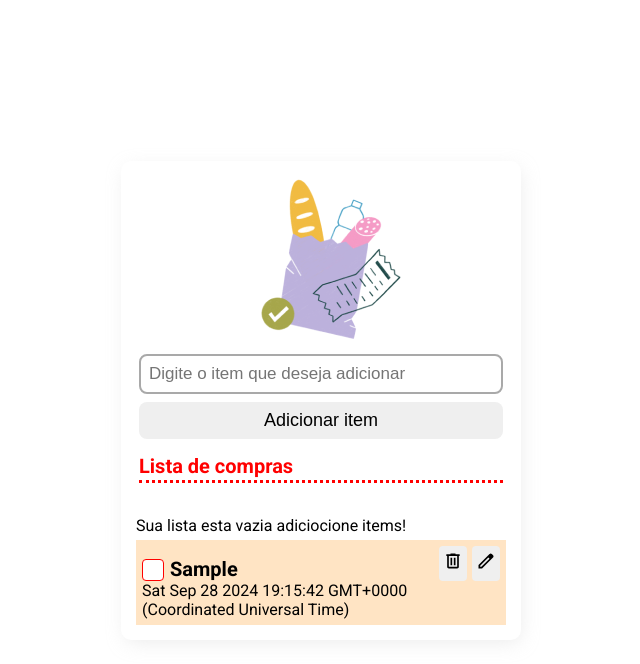
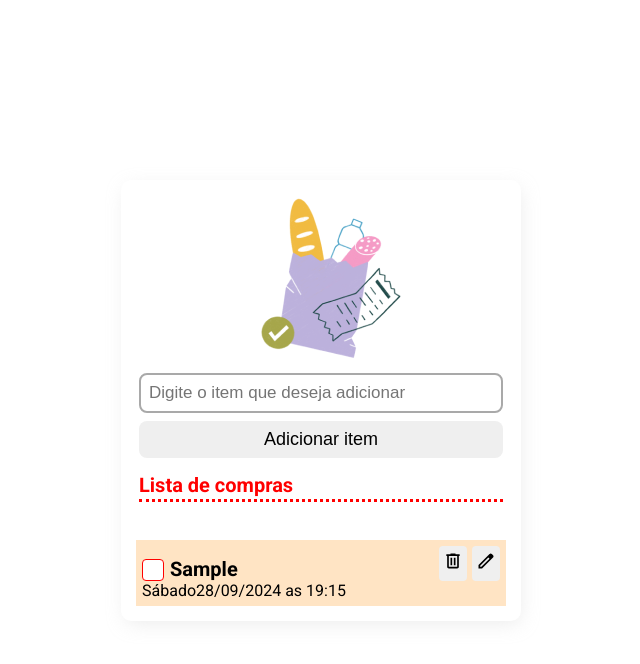
Before and after one commit to Arthursouzafut22/lista.Compras, a plain HTML site: page index.html in a window 1280 px wide. Both pictures are taken after typing "Sample" into the empty fields and a click on the button "Adicionar item". Shown: the whole page, without its empty margins (319-959 px from the left). Drawn offline with Linux system fonts and the light colour scheme.

Commit message:
creation of date and time function

```diff
--- a/index.html
+++ b/index.html
@@ -20,28 +20,9 @@
       <div class="container-compras">
 
       </div>
+      <p class="check"></p>
     </section>
 
     <script src="script.js"></script>
   </body>
 </html>
-
-
-
-<!-- <div class="card-item">
-          <div class="wrapper-1">
-            <div class="details">
-              <input type="checkbox" name="checkbox" id="checkbox" />
-              <p>Ração de gato</p>
-            </div>
-
-            <div class="wrapper-btns">
-              <button>
-                <img src="imgs/delete.svg" alt="delete" /></button
-              ><button>
-                <img src="imgs/edit.svg" alt="edit" />
-              </button>
-            </div>
-          </div>
-          <p>Terça feira 25/09/2024</p>
-        </div> -->
--- a/script.js
+++ b/script.js
@@ -1,20 +1,22 @@
-const containerCompras = document.querySelector(".container-compras");
+const listaItems = document.querySelector(".container-compras");
 let input = document.querySelector(".input");
 const form = document.querySelector(".form");
-
+const check = document.querySelector(".check");
 
 // Adicionar item a lista....
+const newArray = [];
+
 function onSubitItem(event) {
   event.preventDefault();
   if (input.value.trim() === "") return;
 
-  const newArray = [];
   const infoElement = newItem();
-
   newArray.push(infoElement);
 
-  for (const it of newArray) {
-    containerCompras.innerHTML += cardItem(it);
+  listaItems.innerHTML = "";
+
+  for (const item of newArray) {
+    listaItems.innerHTML += cardItem(item);
   }
 
   input.value = "";
@@ -22,45 +24,82 @@ function onSubitItem(event) {
 
 form.addEventListener("submit", onSubitItem);
 
-// Validar Container....
-function checkContainer() {
-  if (containerCompras.children.length === 0) {
-    const childreElement = document.createElement("p");
-    childreElement.innerHTML = "Sua lista esta vazia adiciocione items!";
-    containerCompras.appendChild(childreElement);
-  }
-
-  return (childreElement.innerHTML = "");
-}
-
-checkContainer();
-
 // New element....
 function newItem() {
   return (elementItem = {
     id: Math.floor(Math.random() * 100),
     nome: input.value,
-    data: new Date().toString(),
+    data: dayOfTheWeek() + hoursDays(),
   });
 }
 
 // CardItem.....
-function cardItem(item) {
-  return `<div class="card-item" id="${item.id}">
+function cardItem({ id, nome, data }) {
+  return `<div class="card-item" id="${id}" data-remove="${id}">
             <div class="wrapper-1">
               <div class="details">
                 <input type="checkbox" name="checkbox" id="checkbox" />
-                <p>${item.nome}</p>
+                <p>${nome}</p>
               </div>
-
               <div class="wrapper-btns">
-                <button>
+                <button onclick="removeItem(${id})">
                   <img src="imgs/delete.svg" alt="delete" /></button
-                ><button>
+                ><button onclick="editItem(${nome})">
                   <img src="imgs/edit.svg" alt="edit" />
                 </button>
               </div>
             </div>
-            <p>${item.data}</p>
+            <p>${data}</p>
           </div>`;
 }
+
+//Remove Item....
+function removeItem(id) {
+  const remov = newArray.filter((item) => item.id !== id);
+  return remov;
+}
+
+//Editar Item...
+function editItem(nome) {
+  return "Nada";
+}
+
+// Data e horas atual.....
+function hoursDays() {
+  const dataHoje = new Date();
+  const horas = dataHoje.getHours().toFixed(0);
+  const minutos = dataHoje.getMinutes().toFixed(0);
+
+  const horasTotal = `${horas + ":" + minutos}`;
+
+  return (
+    new Intl.DateTimeFormat("pt-BR").format(dataHoje).toString() +
+    " as " +
+    horasTotal
+  );
+}
+
+// Dia da semana....
+function dayOfTheWeek() {
+  const date = new Date();
+
+  const dias = [
+    "Domingo ",
+    "Segunda-feira ",
+    "Terça-feira ",
+    "Quarta-feira ",
+    "Quinta-feira ",
+    "Sexta-feira ",
+    "Sábado",
+  ];
+
+  let dia = "";
+
+  for (let i = 0; i < dias.length; i++) {
+    if (date.getDay() === i) {
+      dia = dias[i];
+    }
+  }
+
+  return dia;
+}
--- a/scss/style.scss
+++ b/scss/style.scss
@@ -54,6 +54,7 @@ body {
       padding: 8px;
       border-radius: 8px;
       border: none;
+      background-color: red;
 
 
     }
```
Also changed, not shown: scss/style.css (added), 2 other files.
